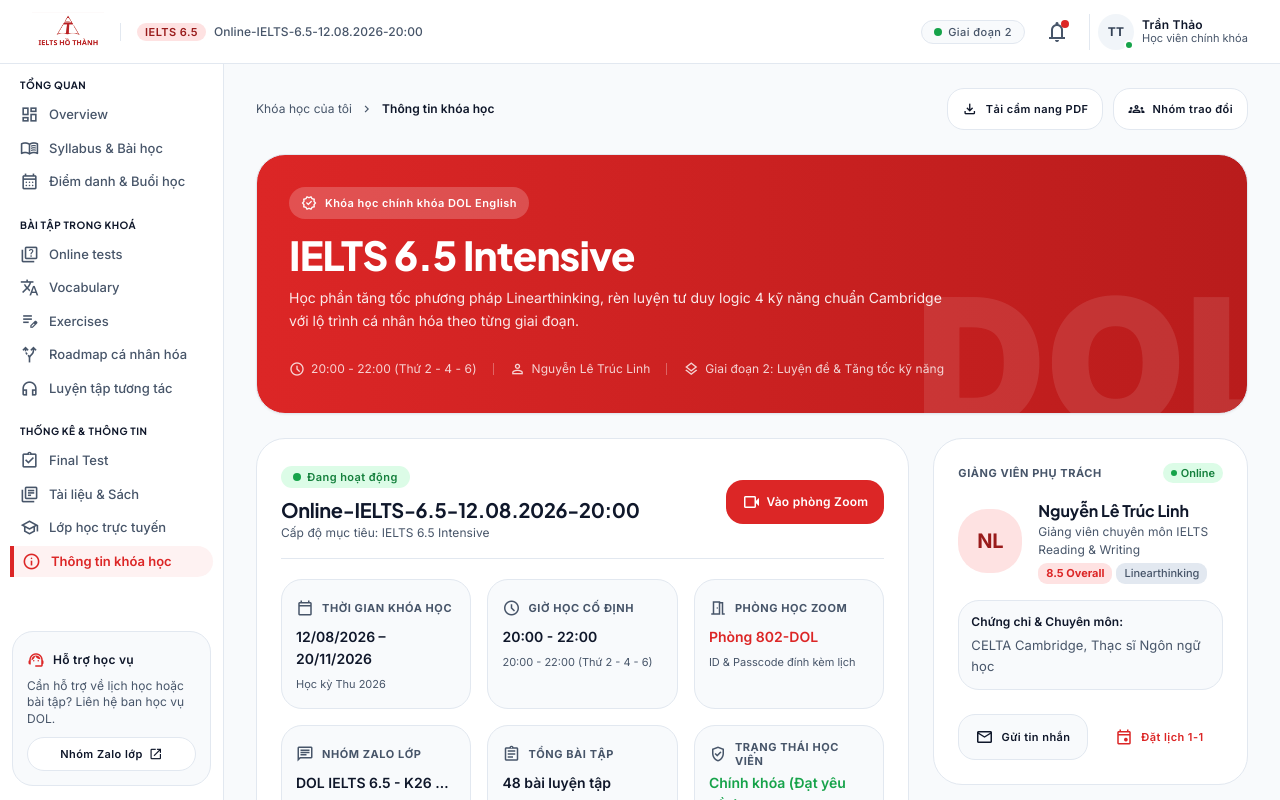
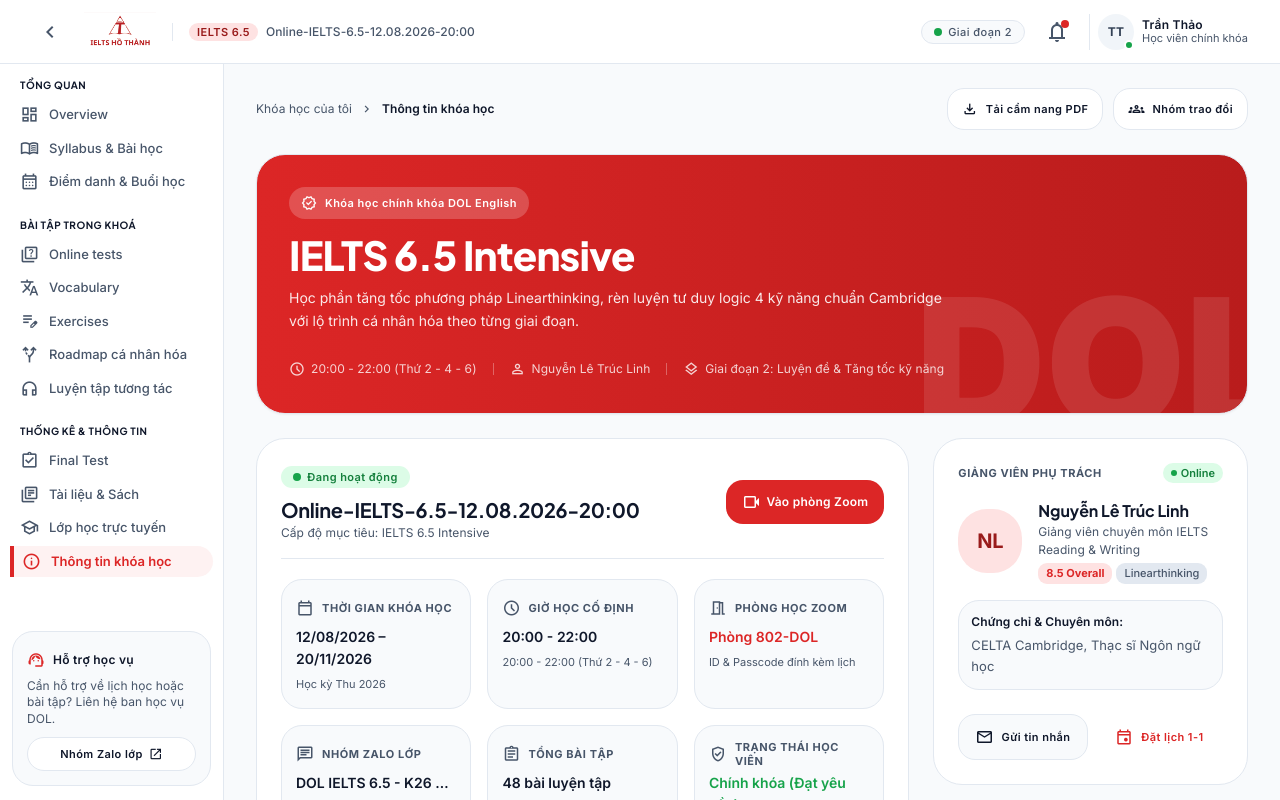
Before and after one commit to rifujin123/ielts-lms, a React (Vite) app: page / in a window 1280 px wide. Shown: the top 800 px of the page. Built offline with nearby package versions, Linux system fonts and the light colour scheme; no server answers.

Commit message:
fix: restore left-chevron back button in Header

```diff
--- a/src/shared/components/Header/index.tsx
+++ b/src/shared/components/Header/index.tsx
@@ -1,12 +1,21 @@
 import React from 'react'
-import { Link } from 'react-router-dom'
+import { Link, useNavigate } from 'react-router-dom'
 import { useUIStore } from '@/store/uiStore'
 
 /**
- * Header — Top navigation bar, unified across all routes (including Overview).
+ * Header — Top navigation bar, unified across all routes with back chevron.
  */
 export const Header: React.FC = () => {
+  const navigate = useNavigate()
   const { toggleSidebar, activePhase, currentUser } = useUIStore()
+
+  const handleBack = () => {
+    if (window.history.length > 1) {
+      navigate(-1)
+    } else {
+      navigate('/dashboard')
+    }
+  }
 
   return (
     <header className="sticky top-0 z-40 flex h-16 w-full items-center justify-between border-b border-outline-variant bg-surface-container-lowest px-4 md:px-8">
@@ -19,6 +28,17 @@
           className="flex h-10 w-10 items-center justify-center rounded-lg text-secondary hover:bg-surface-container md:hidden"
         >
           <span className="material-symbols-outlined text-2xl">menu</span>
+        </button>
+
+        {/* Back navigation left-chevron */}
+        <button
+          type="button"
+          onClick={handleBack}
+          aria-label="Quay lại"
+          title="Quay lại"
+          className="flex items-center justify-center rounded-lg p-1.5 text-secondary hover:bg-surface-container hover:text-on-surface transition-colors cursor-pointer"
+        >
+          <span className="material-symbols-outlined text-[24px]">chevron_left</span>
         </button>
 
         {/* Branding Logo */}
```
